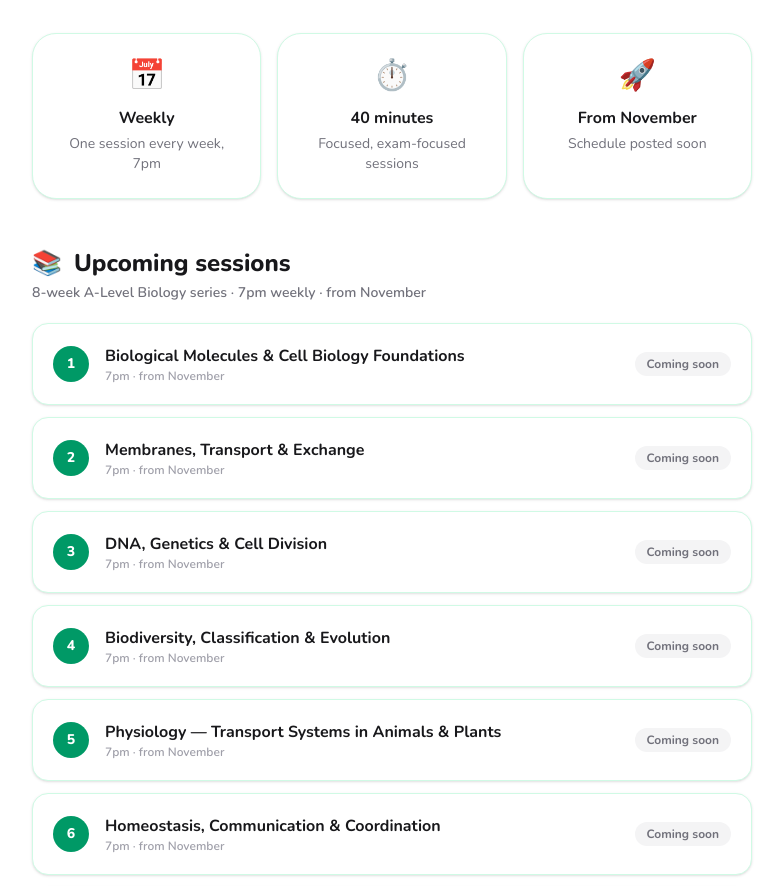
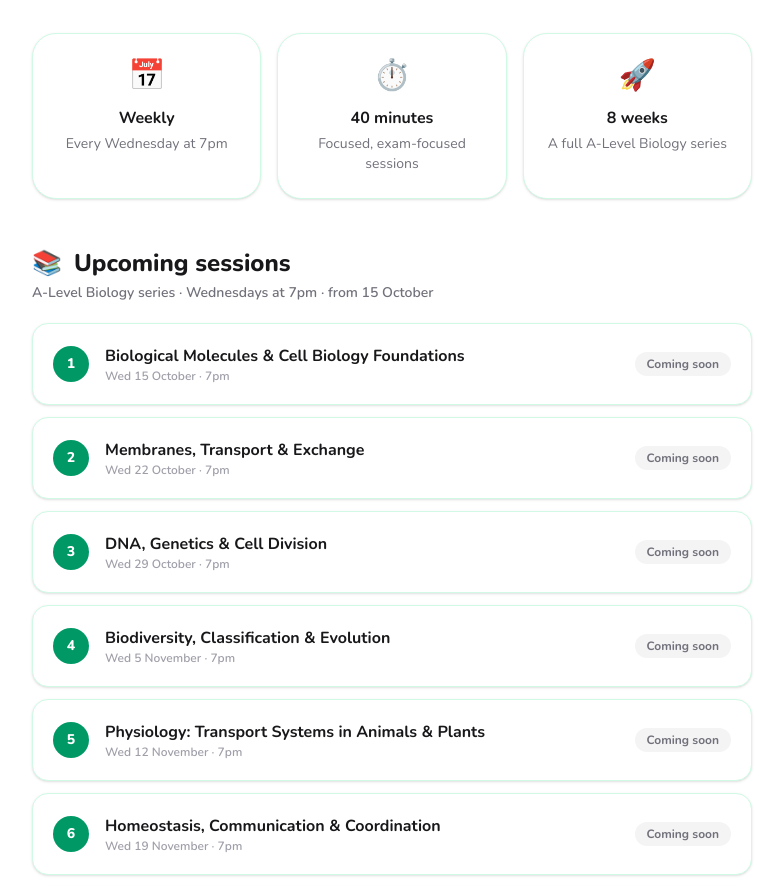
Before and after one commit to shreetama127-lab/alqb, a Next.js app: page /tutorials in a window 1280 px wide. Shown: the part 300-1186 px from the top of the page, without its empty margins (248-1031 px from the left). Built offline with nearby package versions, Linux system fonts and the light colour scheme; no server answers.

Commit message:
tutorial dates, new about page, about in nav

```diff
--- a/app/NavBar.tsx
+++ b/app/NavBar.tsx
@@ -26,6 +26,7 @@ export default function NavBar() {
       <Link href="/flashcards" className={linkClass} onClick={() => setMenuOpen(false)}>Flashcards</Link>
       <Link href="/tutorials" className={linkClass} onClick={() => setMenuOpen(false)}>Tutorials</Link>
       <Link href="/tips" className={linkClass} onClick={() => setMenuOpen(false)}>Study Tips</Link>
+      <Link href="/about" className={linkClass} onClick={() => setMenuOpen(false)}>About</Link>
     </>
   );
 
--- a/app/tutorials/page.tsx
+++ b/app/tutorials/page.tsx
@@ -5,14 +5,14 @@ import Link from "next/link";
 import { supabase } from "@/app/lib/supabase";
 
 const SESSIONS = [
-  "Biological Molecules & Cell Biology Foundations",
-  "Membranes, Transport & Exchange",
-  "DNA, Genetics & Cell Division",
-  "Biodiversity, Classification & Evolution",
-  "Physiology — Transport Systems in Animals & Plants",
-  "Homeostasis, Communication & Coordination",
-  "Photosynthesis, Respiration & Metabolism",
-  "Ecology, Populations, Biotechnology & Exam Mastery",
+  { title: "Biological Molecules & Cell Biology Foundations", date: "Wed 15 October" },
+  { title: "Membranes, Transport & Exchange", date: "Wed 22 October" },
+  { title: "DNA, Genetics & Cell Division", date: "Wed 29 October" },
+  { title: "Biodiversity, Classification & Evolution", date: "Wed 5 November" },
+  { title: "Physiology: Transport Systems in Animals & Plants", date: "Wed 12 November" },
+  { title: "Homeostasis, Communication & Coordination", date: "Wed 19 November" },
+  { title: "Photosynthesis, Respiration & Metabolism", date: "Wed 26 November" },
+  { title: "Ecology, Populations, Biotechnology & Exam Mastery", date: "Wed 3 December" },
 ];
 
 export default function TutorialsPage() {
@@ -34,7 +34,7 @@ export default function TutorialsPage() {
       message: message.trim() || null,
     });
     setBusy(false);
-    if (err) { setError("Something went wrong — please try again."); return; }
+    if (err) { setError("Something went wrong, please try again."); return; }
     setSent(true);
   }
 
@@ -44,7 +44,7 @@ export default function TutorialsPage() {
         <p className="text-5xl">🎓</p>
         <h1 className="mt-4 text-4xl font-extrabold tracking-tight text-zinc-900">ALQB Tutorials</h1>
         <p className="mx-auto mt-4 max-w-xl text-lg text-zinc-600">
-          Weekly Biology tutorials to help you ace your exams — taught by experienced tutors who&apos;ve been through the process themselves.
+          Weekly Biology tutorials to help you ace your exams, taught by experienced tutors who&apos;ve been through it all themselves.
         </p>
       </div>
 
@@ -52,7 +52,7 @@ export default function TutorialsPage() {
         <div className="rounded-3xl border border-emerald-100 bg-white p-6 text-center shadow-sm">
           <p className="text-3xl">📅</p>
           <h3 className="mt-3 font-bold text-zinc-900">Weekly</h3>
-          <p className="mt-1 text-sm text-zinc-500">One session every week, 7pm</p>
+          <p className="mt-1 text-sm text-zinc-500">Every Wednesday at 7pm</p>
         </div>
         <div className="rounded-3xl border border-emerald-100 bg-white p-6 text-center shadow-sm">
           <p className="text-3xl">⏱️</p>
@@ -61,8 +61,8 @@ export default function TutorialsPage() {
         </div>
         <div className="rounded-3xl border border-emerald-100 bg-white p-6 text-center shadow-sm">
           <p className="text-3xl">🚀</p>
-          <h3 className="mt-3 font-bold text-zinc-900">From November</h3>
-          <p className="mt-1 text-sm text-zinc-500">Schedule posted soon</p>
+          <h3 className="mt-3 font-bold text-zinc-900">8 weeks</h3>
+          <p className="mt-1 text-sm text-zinc-500">A full A-Level Biology series</p>
         </div>
       </div>
 
@@ -71,16 +71,16 @@ export default function TutorialsPage() {
           <span className="text-2xl">📚</span>
           <h2 className="text-2xl font-extrabold text-zinc-900">Upcoming sessions</h2>
         </div>
-        <p className="mt-1 text-sm font-semibold text-zinc-500">8-week A-Level Biology series · 7pm weekly · from November</p>
+        <p className="mt-1 text-sm font-semibold text-zinc-500">A-Level Biology series · Wednesdays at 7pm · from 15 October</p>
 
         <div className="mt-5 flex flex-col gap-3">
-          {SESSIONS.map((title, i) => (
+          {SESSIONS.map((s, i) => (
             <div key={i} className="flex items-center justify-between gap-4 rounded-2xl border border-emerald-100 bg-white p-5 shadow-sm">
               <div className="flex items-center gap-4">
                 <span className="flex h-9 w-9 shrink-0 items-center justify-center rounded-full bg-emerald-600 text-sm font-extrabold text-white">{i + 1}</span>
                 <div>
-                  <p className="font-bold text-zinc-900">{title}</p>
-                  <p className="text-xs font-semibold text-zinc-400">7pm · from November</p>
+                  <p className="font-bold text-zinc-900">{s.title}</p>
+                  <p className="text-xs font-semibold text-zinc-400">{s.date} · 7pm</p>
                 </div>
               </div>
               <span className="shrink-0 rounded-full bg-zinc-100 px-3 py-1 text-xs font-bold text-zinc-500">Coming soon</span>
@@ -94,7 +94,7 @@ export default function TutorialsPage() {
           <div className="text-center">
             <p className="text-4xl">🎉</p>
             <h2 className="mt-3 text-2xl font-extrabold text-zinc-900">You&apos;re signed up!</h2>
-            <p className="mt-2 text-zinc-600">Thanks for registering your interest. We&apos;ll email you the schedule and joining details before sessions start in November.</p>
+            <p className="mt-2 text-zinc-600">Thanks for registering your interest. We&apos;ll email you the joining details before the sessions begin.</p>
           </div>
         ) : (
           <>
```
Also changed, not shown: app/about/page.tsx (+16 -32 lines).
